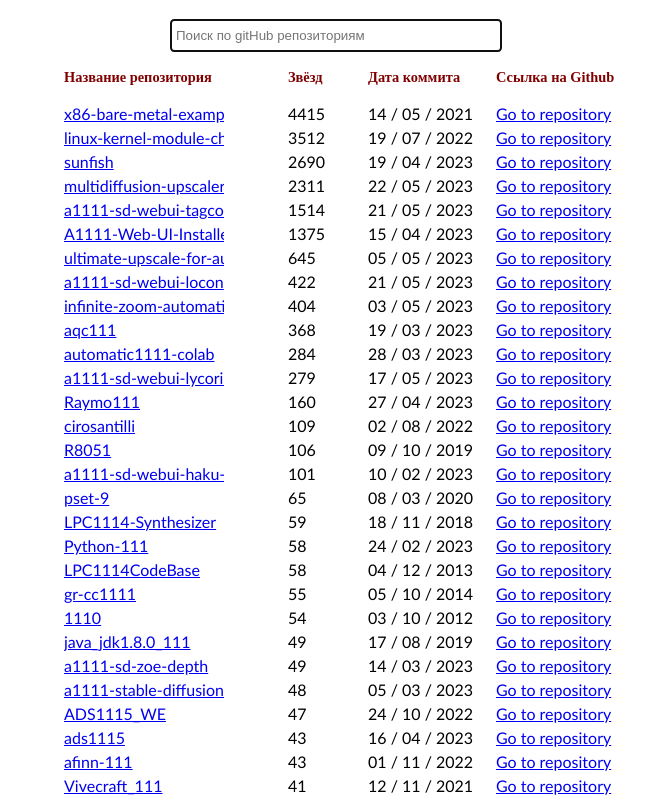
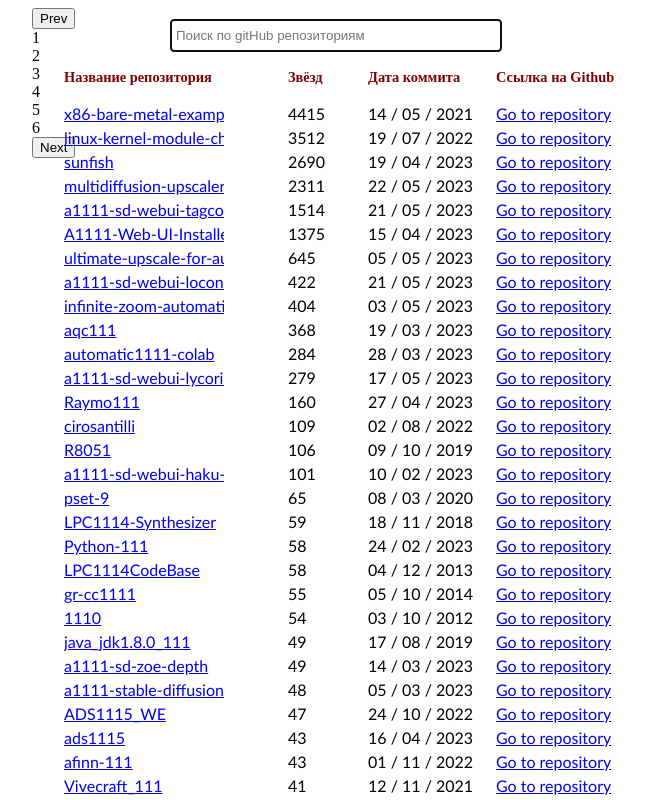
Before and after one commit to uchenick55/github-repository-search, a React (Create React App) app: page /#/ in a window 1280 px wide. Shown: the top 800 px of the page, without its empty margins (304-949 px from the left). Built offline with nearby package versions, Linux system fonts and the light colour scheme.

Commit message:
вчерновую добавил пагинацию, пока без изменения

```diff
--- a/src/components/Github/Repositories/GitHubCOM.tsx
+++ b/src/components/Github/Repositories/GitHubCOM.tsx
@@ -1,23 +1,39 @@
-import {MyRepositoriesDataType, SearchResultDataType} from "../../../redux/github-reducer";
+import {MyRepositoriesDataType, PaginationDataType, SearchResultDataType} from "../../../redux/github-reducer";
 import React from "react";
 import RepositoryItem from "./RepositoryItem";
 import s from "./RenderRepositories.module.css"
 import RenderRepositories from "./RenderRepositories";
 import RenderSearchField from "./RenderSearchField";
+import Pagination from "./Pagination/Pagination";
 
 export type GitHubCOMType = {
     MyRepositoriesData: MyRepositoriesDataType, // автополучение типа входящих данных моих репозиториев
     SearchResultData: SearchResultDataType
-    setSearchQuery: (searchQuery:string)=>void // задание в стейт поискового запроса
+    setSearchQuery: (searchQuery: string) => void // задание в стейт поискового запроса
+    PaginationData:PaginationDataType // данные пагинации
 }
-const GitHubCOM: React.FC<GitHubCOMType> = ({MyRepositoriesData, SearchResultData, setSearchQuery}) => {
+const GitHubCOM: React.FC<GitHubCOMType> = ({MyRepositoriesData, SearchResultData, setSearchQuery, PaginationData}) => {
+
+    const onPageChanged = () => {
+
+    }
+    const onChangeRangeLocal = () => {
+
+    }
 
     return <div className={s.ToCenter}> {/*  центруем*/}
         <div className={s.GitHubCOM}>
             <RenderSearchField setSearchQuery={setSearchQuery}/> {/*отрисовка поля поиска */}
 
             <RenderRepositories
-                RepositoriesData={SearchResultData.length > 0 ? SearchResultData : MyRepositoriesData}/> {/*отрисовка списка репозиториев*/}
+                RepositoriesData={SearchResultData.length > 0 ? SearchResultData : MyRepositoriesData}/>
+            {/*отрисовка списка репозиториев*/}
+
+            <Pagination totalRepositoriesCount={SearchResultData.length} pageSize={PaginationData.pageSize}
+                                currentPage={PaginationData.currentPage} onPageChanged={onPageChanged}
+                                currentRangeLocal={PaginationData.currentRangeLocal}
+                                onChangeRangeLocal={onChangeRangeLocal}/>
+
         </div>
 
     </div>
--- a/src/components/Github/Repositories/GithubContainer.tsx
+++ b/src/components/Github/Repositories/GithubContainer.tsx
@@ -5,13 +5,13 @@
 import {GithubActions} from "../../../redux/github-reducer";
 
 const GitHubContainer: React.FC<mapStateToPropsType & mapDispatchToPropsType> = (
-    {MyRepositoriesData, SearchResultData, setSearchQueryAC}) => {
+    {MyRepositoriesData, SearchResultData, setSearchQueryAC, PaginationData}) => {
     const setSearchQuery = (searchQuery: string) => {
         setSearchQueryAC( searchQuery )
     }
     return <div>
         <GitHubCOM MyRepositoriesData={MyRepositoriesData} SearchResultData={SearchResultData}
-                   setSearchQuery={setSearchQuery}/>
+                   setSearchQuery={setSearchQuery} PaginationData={PaginationData}/>
     </div>
 }
 
@@ -19,7 +19,8 @@
     return {
         MyRepositoriesData: state.github.MyRepositoriesData, // данные моего репозитория
         SearchResultData: state.github.SearchResultData, // данные поиска репозиториев
-        CardData: state.github.CardData //  карточка автора репозитория
+        CardData: state.github.CardData, //  карточка автора репозитория
+        PaginationData: state.github.PaginationData
     }
 }
 type mapStateToPropsType = ReturnType<typeof mapStateToProps>
--- /dev/null
+++ b/src/components/Github/Repositories/Pagination/Pagination.tsx
@@ -0,0 +1,85 @@
+import React from "react";
+
+type PaginationType = {
+    totalRepositoriesCount: number,
+    pageSize: number,
+    currentPage: number,
+    onPageChanged: (setPage: number) => void,
+    currentRangeLocal: number,
+    onChangeRangeLocal: (rangeShift: number) => void,
+
+}
+const Pagination: React.FC<PaginationType> = ({
+                                                  totalRepositoriesCount, // общее число пользователей на сервере
+                                                  pageSize, // количество пользователей на одной странице
+                                                  currentPage, // текущая страница пагинации
+                                                  onPageChanged, // колбек-функция изменения текущей страницы
+                                                  currentRangeLocal,
+                                                  onChangeRangeLocal
+                                              }) => {
+    const PortionSize: number = 6 // количество отображаемых страниц из всего массива
+    // currentRange - текущий диапазон. Он в PortionSize меньше PagesCount
+    //setCurrentRange - изменение currentRange по клику на кнопку
+    // PortionSizeLeft - Нижнее значение порций (не меньше 1)
+    // const [mouseHovered, setMouseHovered] = useState("");
+    const PagesCount = Math.ceil( totalRepositoriesCount / pageSize ); // сколько всего страниц можно вызвать
+    //с пользователями пачками по PageSize
+    const pages = []; // определяем массив страниц под всех пользователей
+    for (let i = 1; i <= PagesCount; i++) {
+        // В этот массив
+        pages.push( i ); // добавляем все страницы пользователей
+    }
+
+    const PortionSizeLeft = 1 + PortionSize * (currentRangeLocal - 1); // Нижнее значение порций (не меньше 1)
+    const PortionSizeRight = PortionSize * currentRangeLocal; // Верхнее значение страниц (не больше PagesCount)
+    const slicedPages2 = pages.filter(
+        // фильтруем весь массив страниц пользователей
+        (p) => p >= PortionSizeLeft && p <= PortionSizeRight // оставляем только в заданном диапазоне
+    );
+
+    type setPortionValueType = "prevPortion" | "nextPortion"
+    const setPortion = (setPortionValue: setPortionValueType) => { // задать текущую порцию пагинации
+        if (setPortionValue === "prevPortion" && currentRangeLocal > 1) // если мы жмем prevPortion
+        {
+            onChangeRangeLocal( -1 ) // уменьшаем диапазон на 1
+        }
+        if (setPortionValue === "nextPortion") // если мы жмем nextPortion
+        {
+            onChangeRangeLocal( +1 ) // увеличиваем  диапазон на 1
+        }
+    };
+
+    const renderSlicedPages = slicedPages2.map( (p) => { // мапинг отобранного массива
+        return (
+            <div // пагинация бутстрапа
+                key={p} // ключ - страница
+                onClick={() => { // по клику
+                    onPageChanged( p ); // смена текущей старницы на кликнутую
+                }}
+            >
+                {p} {/*отрисовать номер страницы в пагинации*/}
+            </div>
+
+        );
+    } )
+
+    return (
+        <div>
+            <div> {/*стиль мышки рука */}
+                <button onClick={() => {
+                    setPortion( "prevPortion" )
+                }}>Prev
+                </button>
+                {/*диапазон пагинации вниз*/}
+                {renderSlicedPages} {/*отрисовка пагинации страниц внутри кнопок*/}
+                <button onClick={() => {
+                    setPortion( "nextPortion" )
+                }}>Next
+                </button>
+                {/*диапазон пагинации вверх*/}
+            </div>
+        </div>
+    );
+};
+
+export default Pagination;
--- a/src/redux/github-reducer.ts
+++ b/src/redux/github-reducer.ts
@@ -15,6 +15,12 @@
 
 let initialState = { //стейт по умолчанию с гитхаба
     SearchQuery: "", // поисковый запрос после нажатия на ввоод поля ввода
+    PaginationData: { // данные пагинации
+        totalRepositoriesCount: 0 , // общее число репозиториев, загруженых с сервера
+        pageSize:10, // количество репозиториев на одной странице
+        currentPage: 1, // текущая страница пагинации
+        currentRangeLocal: 1, // текущий диапазон страниц пагинации
+    },
     MyRepositoriesData: // заглушка, пока захардкодил список вместо моих репозиториев для примера
         [
             {
@@ -1361,6 +1367,7 @@
 }
 export type MyRepositoriesDataType = typeof initialState.MyRepositoriesData
 export type SearchResultDataType = typeof initialState.SearchResultData
+export type PaginationDataType = typeof  initialState.PaginationData
 
 let githubReducer = (state: initialStateType = initialState, action: GithubActionTypes): initialStateType => {//редьюсер инициализации приложения
     let stateCopy: initialStateType; // объявлениечасти части стейта до изменения редьюсером
```
